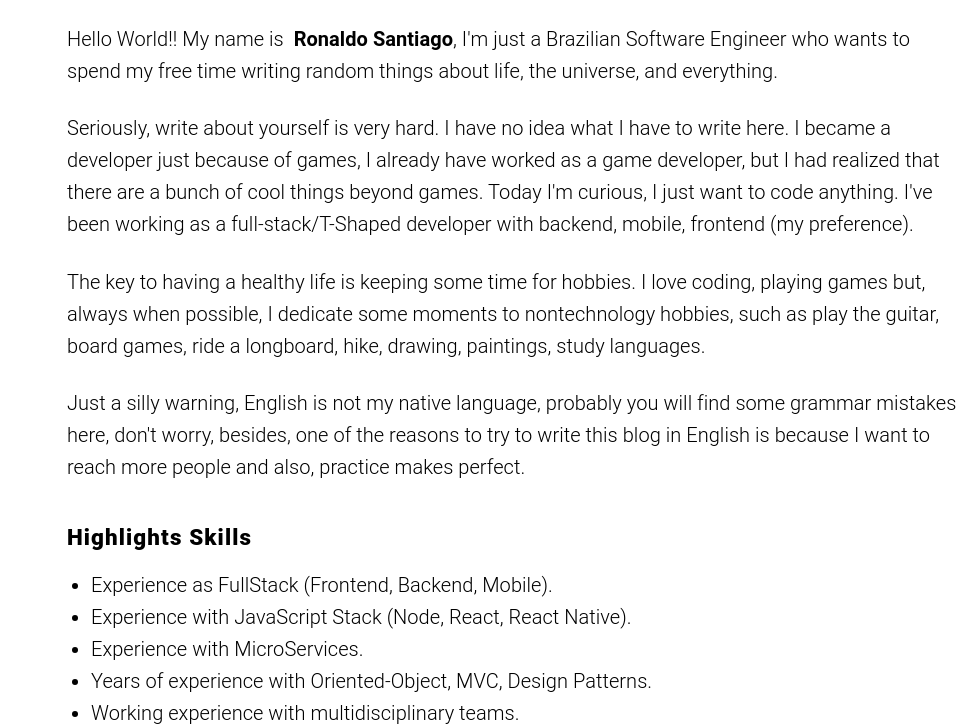
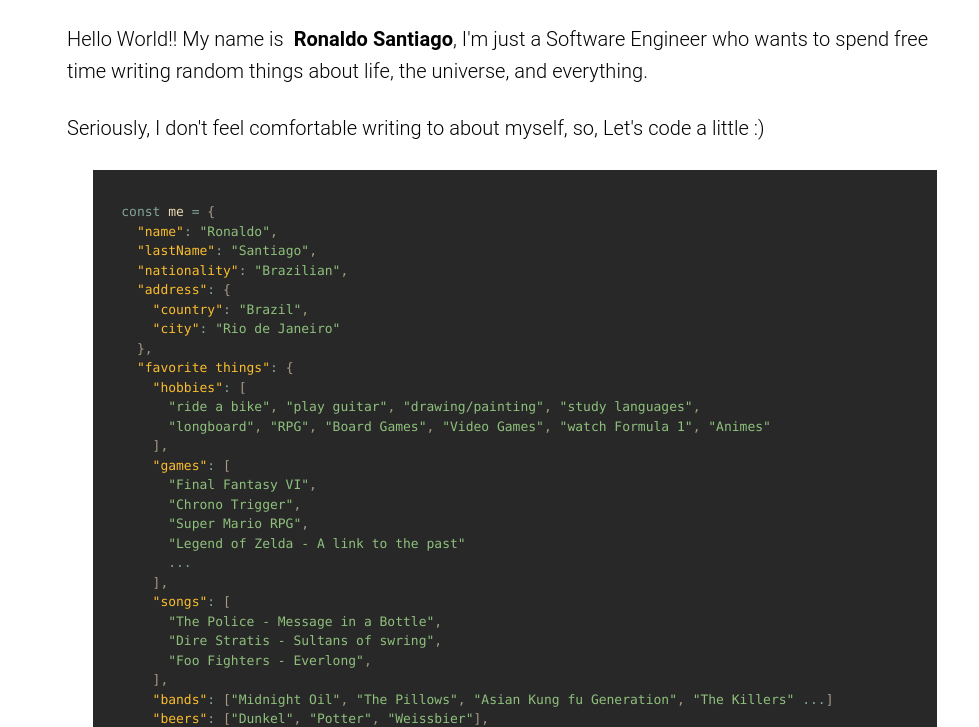
Before and after one commit to RonaldoSetzer/codewithbeer.com, a Gatsby site: page /about in a window 1280 px wide. Shown: the part 99-826 px from the top of the page, 301-1280 px from the left. Built offline with nearby package versions, Linux system fonts and the light colour scheme; Gatsby itself is replaced by a stand-in of ours; some packages are replaced by stand-ins of ours.

Commit message:
feat: Add About content

```diff
--- a/src/pages/about.js
+++ b/src/pages/about.js
@@ -1,6 +1,7 @@
 /* eslint react/no-unescaped-entities: 0 */
 /* eslint react/jsx-one-expression-per-line: 0 */
-import React from 'react';
+import React, { useEffect } from 'react';
+import Prism from 'prismjs';
 
 import SEO from '../components/SEO';
 import Layout from '../components/Layout';
@@ -9,8 +10,46 @@ import { MainContainer, MainContent, Line } from '../styles/base';
 import PostTitle from '../components/PostTitle';
 import Contacts from '../components/Contacts';
 
+const code = `
+  const me = {
+    "name": "Ronaldo",
+    "lastName": "Santiago",
+    "nationality": "Brazilian",
+    "address": {
+      "country": "Brazil",
+      "city": "Rio de Janeiro"
+    },
+    "favorite things": {
+      "hobbies": [
+        "ride a bike", "play guitar", "drawing/painting", "study languages",
+        "longboard", "RPG", "Board Games", "Video Games", "watch Formula 1", "Animes"
+      ],
+      "games": [
+        "Final Fantasy VI",
+        "Chrono Trigger",
+        "Super Mario RPG",
+        "Legend of Zelda - A link to the past"
+        ...
+      ],
+      "songs": [
+        "The Police - Message in a Bottle",
+        "Dire Stratis - Sultans of swring",
+        "Foo Fighters - Everlong",
+      ],
+      "bands": ["Midnight Oil", "The Pillows", "Asian Kung fu Generation", "The Killers" ...]
+      "beers": ["Dunkel", "Potter", "Weissbier"],
+      "IDE": ["vim"],
+    }
+  }
+`;
+
 function AboutPage() {
+  useEffect(() => {
+    Prism.highlightAll();
+  });
+
   const linkedin = 'https://www.linkedin.com/in/ronaldo-santiago/';
+
   return (
     <Layout>
       <GlobalStyles />
@@ -26,32 +65,19 @@ function AboutPage() {
                 Ronaldo Santiago
               </a>
             </strong>
-            , I'm just a Brazilian Software Engineer who wants to spend my free
-            time writing random things about life, the universe, and everything.
+            , I'm just a Software Engineer who wants to spend free time writing
+            random things about life, the universe, and everything.
           </p>
           <p>
-            Seriously, write about yourself is very hard. I have no idea what I
-            have to write here. I became a developer just because of games, I
-            already have worked as a game developer, but I had realized that
-            there are a bunch of cool things beyond games. Today I'm curious, I
-            just want to code anything. I've been working as a
-            full-stack/T-Shaped developer with backend, mobile, frontend (my
-            preference).
-          </p>
-          <p>
-            The key to having a healthy life is keeping some time for hobbies. I
-            love coding, playing games but, always when possible, I dedicate
-            some moments to nontechnology hobbies, such as play the guitar,
-            board games, ride a longboard, hike, drawing, paintings, study
-            languages.
-          </p>
-          <p>
-            Just a silly warning, English is not my native language, probably
-            you will find some grammar mistakes here, don't worry, besides, one
-            of the reasons to try to write this blog in English is because I
-            want to reach more people and also, practice makes perfect.
+            Seriously, I don't feel comfortable writing to about myself, so,
+            Let's code a little :)
           </p>
 
+          <div className="gatsby-highlight" data-language="text">
+            <pre className="language-javascript">
+              <code className="language-javascript">{code}</code>
+            </pre>
+          </div>
           <h4>Highlights Skills</h4>
           <ul>
             <li>Experience as FullStack (Frontend, Backend, Mobile).</li>
@@ -72,14 +98,13 @@ function AboutPage() {
           <h4>Languages</h4>
           <ul>
             <li>Portuguese: Native.</li>
-            <li>English: Advanced?</li>
+            <li>English: Advanced.</li>
             <li>German: Beginner.</li>
           </ul>
           <h4>Contacts</h4>
           <p>
-            You can reach me through these platforms if you want to talk about
-            the life, the universe, and everything, or just challenge me to a
-            game.
+            I'm available to talk on these platforms, just to the reminder,
+            LinkedIn for business, and the others for random things.
           </p>
           <Contacts />
           <Line />
```
